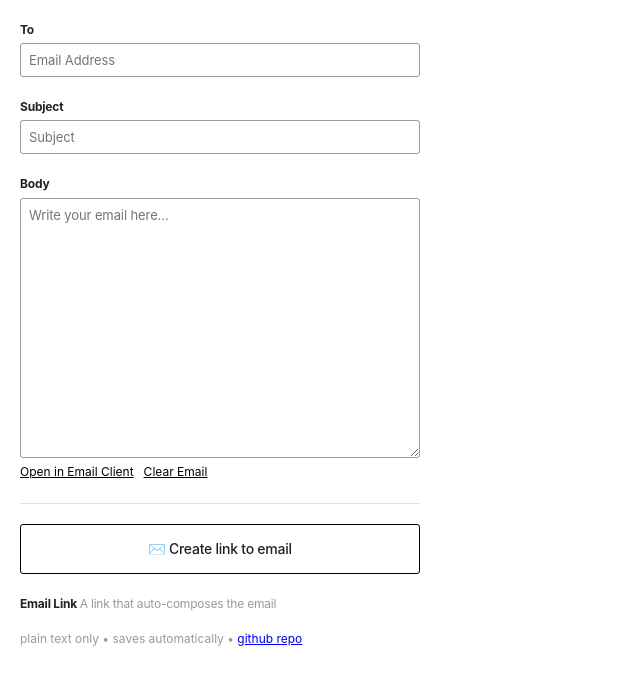
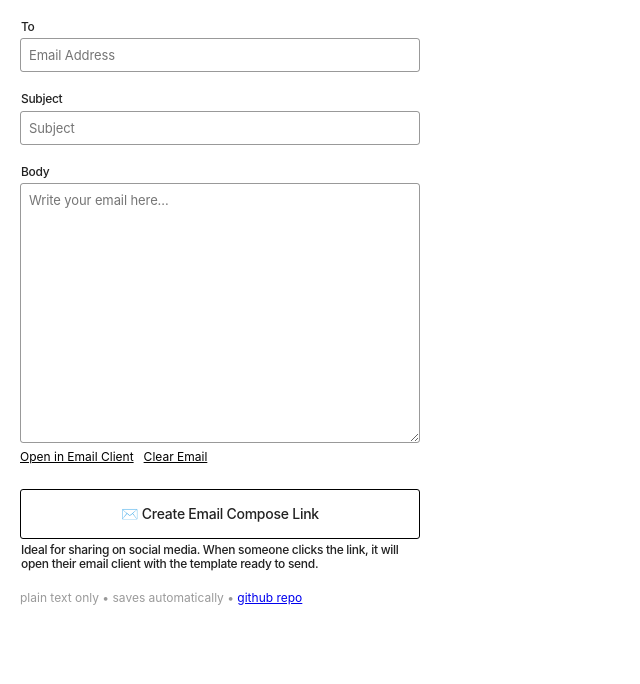
Before and after one commit to huntercaron/email-template, a Next.js app: page / in a window 1280 px wide. Shown: the top 684 px of the page, without its empty margins (0-640 px from the left). Built offline with nearby package versions, Linux system fonts and the light colour scheme.

Commit message:
Updating main page styling

```diff
--- a/pages/index.tsx
+++ b/pages/index.tsx
@@ -85,7 +85,6 @@ export default function Home() {
     // building links
     const mailToLink = createMailToLink(to, subject, body)
     const sendUrl = baseURL + "/send" + createURLParamString(to, subject, body)
-    const templateUrl = baseURL + createURLParamString(to, subject, body)
 
     return (
         <div className="container">
@@ -125,8 +124,6 @@ export default function Home() {
                     </span>
                 </div>
 
-                <div className="divider" />
-
                 <LinkCreator
                     url={sendUrl}
                     areLinksValid={areLinksValid}
@@ -136,14 +133,14 @@ export default function Home() {
                         <span role="img" aria-label="email">
                             ✉️
                         </span>{" "}
-                        Create link to email
+                        Create Email Compose Link
                     </h3>
                 </LinkCreator>
+
                 <h4>
-                    Email Link{" "}
-                    <span className="secondary">
-                        A link that auto-composes the email
-                    </span>
+                    Ideal for sharing on social media. When someone clicks the
+                    link, it will open their email client with the template
+                    ready to send.
                 </h4>
 
                 <footer className="secondary">
--- a/pages/styles.css
+++ b/pages/styles.css
@@ -28,43 +28,6 @@ body {
     -webkit-font-feature-settings: "kern" 1;
     font-feature-settings: "kern" 1;
     font-kerning: normal;
-}
-
-.link-container {
-    margin-bottom: var(--space);
-    text-align: center;
-    height: calc(var(--space) * 2.5);
-
-    display: flex;
-}
-
-.link-container.secondary-container {
-}
-
-.button {
-    width: 100%;
-    height: 100%;
-    display: flex;
-    justify-content: center;
-    align-items: center;
-    cursor: pointer;
-}
-
-.button:hover {
-    background-color: rgba(0, 0, 0, 0.033);
-}
-
-.link {
-    flex: 1;
-    height: 100%;
-}
-
-.link input {
-    width: 100%;
-    height: 100%;
-    margin: 0;
-    flex: 1;
-    border: 0;
 }
 
 .container {
@@ -98,8 +61,10 @@ h3 {
 
 h4 {
     font-size: 12px;
-    letter-spacing: -0.2px;
-    margin: 0 0 4px;
+    line-height: 1.2;
+    letter-spacing: -0.3px;
+    margin: 0 0 4px 1px;
+    font-weight: 500;
 }
 
 .divider {
@@ -109,6 +74,7 @@ h4 {
     border-top: 1px solid var(--light-gray);
     margin: var(--space) 0;
 }
+
 
 .secondary {
     color: var(--gray);
@@ -145,6 +111,46 @@ textarea {
     margin-bottom: 0px;
 }
 
+
+.link-container {
+    margin-top: var(--space);
+    margin-bottom: 4px;
+    text-align: center;
+    height: calc(var(--space) * 2.5);
+
+    display: flex;
+}
+
+.link-container.secondary-container {
+    border-color: var(--light-gray);
+}
+
+.button {
+    width: 100%;
+    height: 100%;
+    display: flex;
+    justify-content: center;
+    align-items: center;
+    cursor: pointer;
+}
+
+.button:hover {
+    background-color: rgba(0, 0, 0, 0.033);
+}
+
+.link {
+    flex: 1;
+    height: 100%;
+}
+
+.link input {
+    width: 100%;
+    height: 100%;
+    margin: 0;
+    flex: 1;
+    border: 0;
+}
+
 @media (min-width: 350px) {
     .container {
         --space: 16px;
```
Also changed, not shown: pages/send.tsx (+6 -20 lines).
